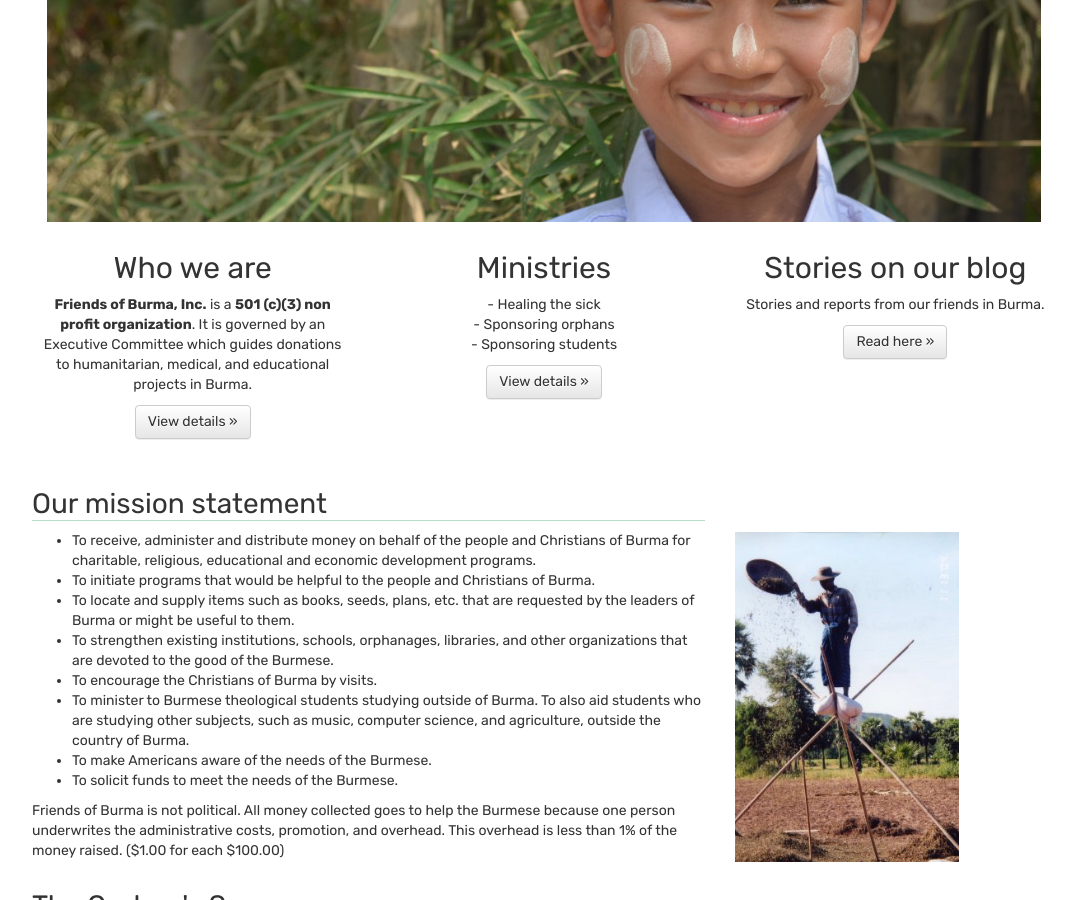
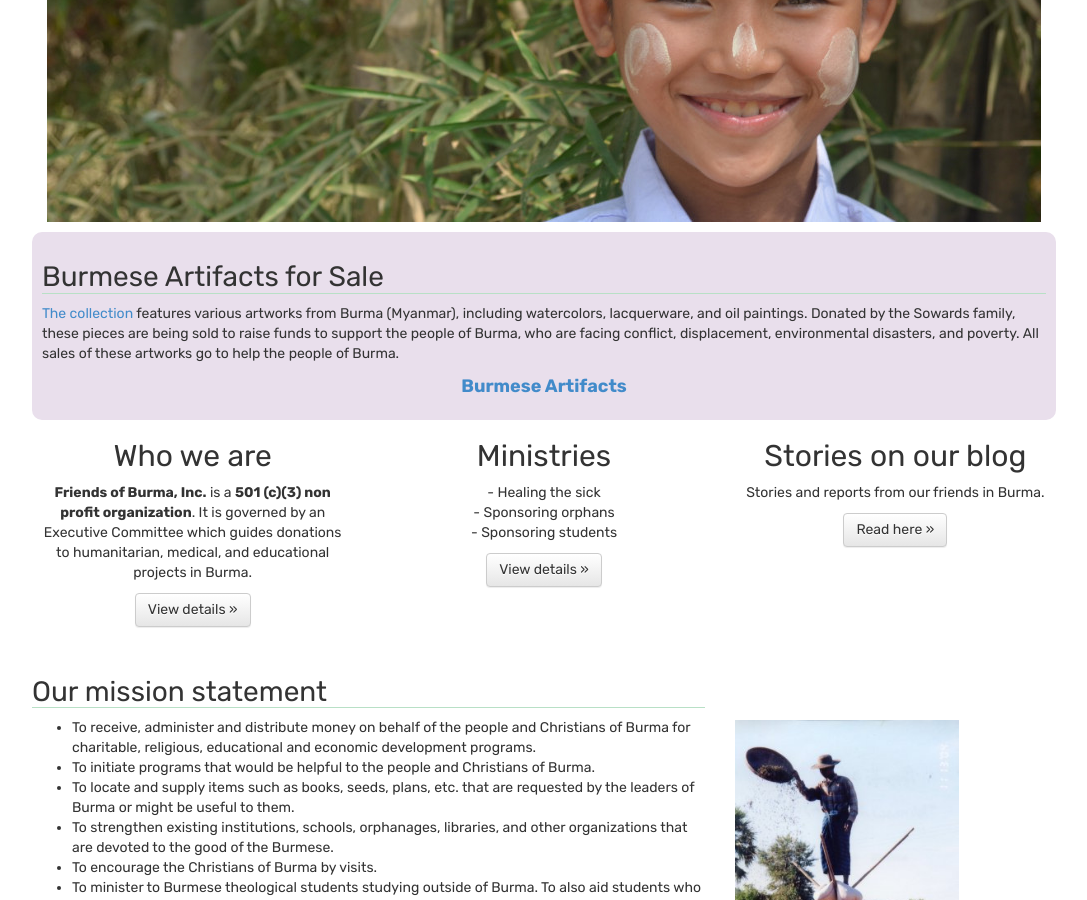
Before and after one commit to friendsofburma/friendsofburma.github.io, a Jekyll site: the page built from index.html, in a window 1280 px wide and 900 px high, scrolled down 386 px. Shown: the whole window, without its empty margins (96-1183 px from the left). Built offline with Jekyll 4.4.1, drawn with Linux system fonts in a browser that asks for light colours; grey boxes are pictures that could not be loaded.

Commit message:
Burmese artifacts for sale.

```diff
--- a/index.html
+++ b/index.html
@@ -17,23 +17,22 @@ link: home
 
 
 <div class="container marketing">
-    <!---
+
     <div class="row">
         <div class="col-lg-12">
             <div class="highlight-message">
-                <h2 class="my-header">Special updates about the Earthquake in Burma</h2>
-                <p>Dear Faithful Supporter of Friends of Burma,<br/>
-                    <a href="https://www.bbc.com/news/articles/crlxlxd7882o">The recent earthquake</a> in Burma (Myanmar) has left countless families devastated, with entire communities now in urgent need of assistance. Many have lost their homes, loved ones, and the basic necessities of life. In this time of profound crisis, <a href="https://blog.friendsofburma.org/2025/03/earthquake-in-burma-myanmar.html">we ask for your compassion and support</a>. Your generous contributions can provide food, shelter, and medical aid to those who need it most. Please, join us in making a difference.
-                </p>
+                <h2 class="my-header">Burmese Artifacts for Sale</h2>
+                <p>
+                    <a href="https://arts.friendsofburma.org/">The collection</a> features various artworks from Burma (Myanmar), including watercolors, lacquerware, and oil paintings. Donated by the Sowards family, these pieces are being sold to raise funds to support the people of Burma, who are facing conflict, displacement, environmental disasters, and poverty. All sales of these artworks go to help the people of Burma.
                 <p>
                     <div style="font-weight:bold;font-size:large;text-align: center;">
-                    <a href="http://friendsofburma.org/donate/">Donate</a>
+                    <a href="https://arts.friendsofburma.org/">Burmese Artifacts</a>
                     </div>
                 </p>
             </div>
         </div>
     </div>
-    --->
+
 
     <div class="row">
         <div class="col-lg-4">
```
